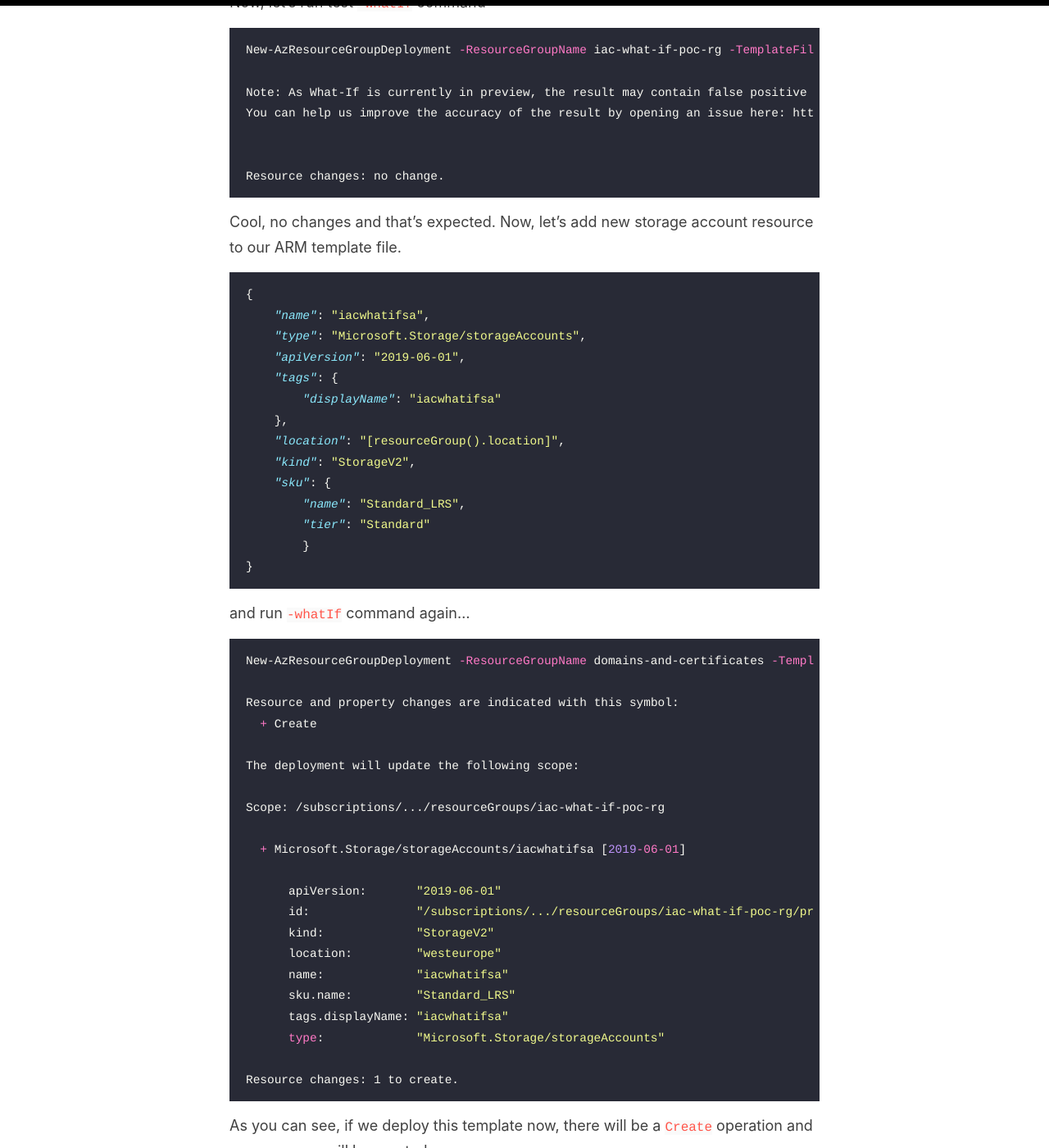
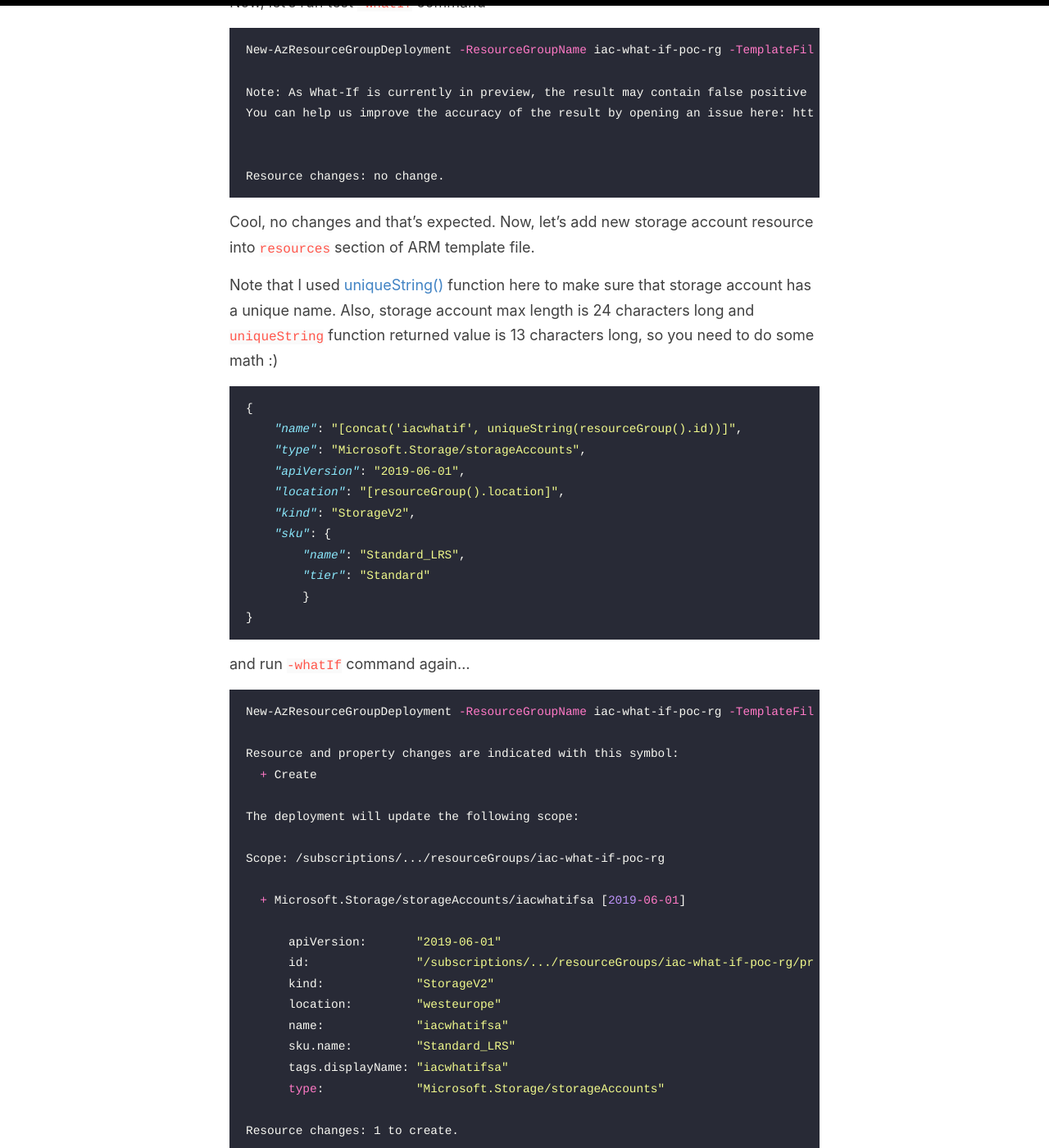
Before and after one commit to evgenyb/evgenyb.github.io, a Jekyll site: the page built from _posts/2020-04-27-arm-what-if.md, in a window 1280 px wide and 1400 px high, scrolled down 1980 px. Shown: the whole window at 82% size. Built offline with Jekyll 4.4.1, drawn with Linux system fonts in a browser that asks for light colours.

Commit message:
Add feedback I received from Sevn

````diff
--- a/_posts/2020-04-27-arm-what-if.md
+++ b/_posts/2020-04-27-arm-what-if.md
@@ -77,16 +77,15 @@
 Resource changes: no change.
 ```
 
-Cool, no changes and that's expected. Now, let's add new storage account resource to our ARM template file.
+Cool, no changes and that's expected. Now, let's add new storage account resource into `resources` section of ARM template file.
+
+Note that I used [uniqueString()](https://docs.microsoft.com/en-us/azure/azure-resource-manager/templates/template-functions-string#uniquestring) function here to make sure that storage account has a unique name. Also, storage account max length is 24 characters long and `uniqueString` function returned value is 13 characters long, so you need to do some math :)
 
 ```json
 {
-    "name": "iacwhatifsa",
+    "name": "[concat('iacwhatif', uniqueString(resourceGroup().id))]",
     "type": "Microsoft.Storage/storageAccounts",
     "apiVersion": "2019-06-01",
-    "tags": {
-        "displayName": "iacwhatifsa"
-    },
     "location": "[resourceGroup().location]",
     "kind": "StorageV2",
     "sku": {
@@ -99,7 +98,7 @@
 and run `-whatIf` command again...
 
 ```powershell
-New-AzResourceGroupDeployment -ResourceGroupName domains-and-certificates -TemplateFile template.json -WhatIf
+New-AzResourceGroupDeployment -ResourceGroupName iac-what-if-poc-rg -TemplateFile template.json -WhatIf
 
 Resource and property changes are indicated with this symbol:
   + Create
````
